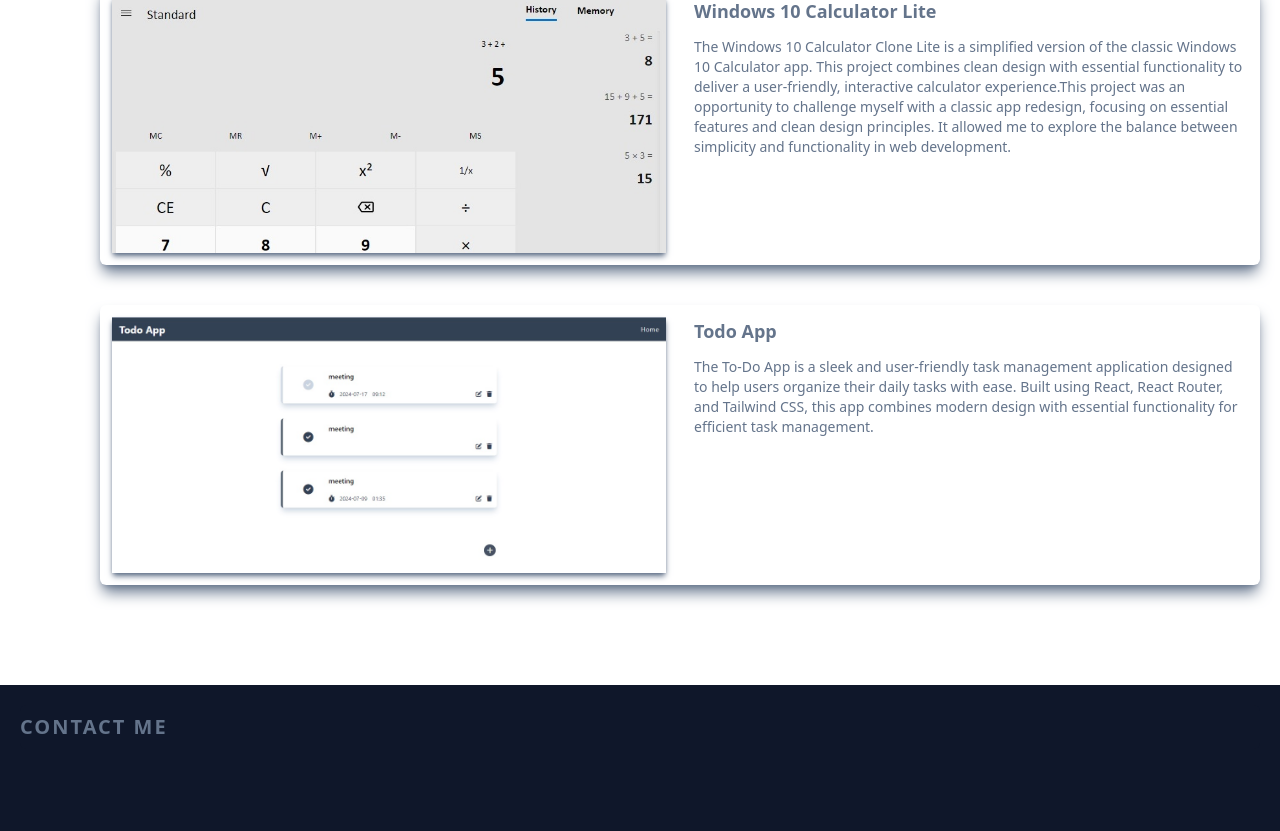
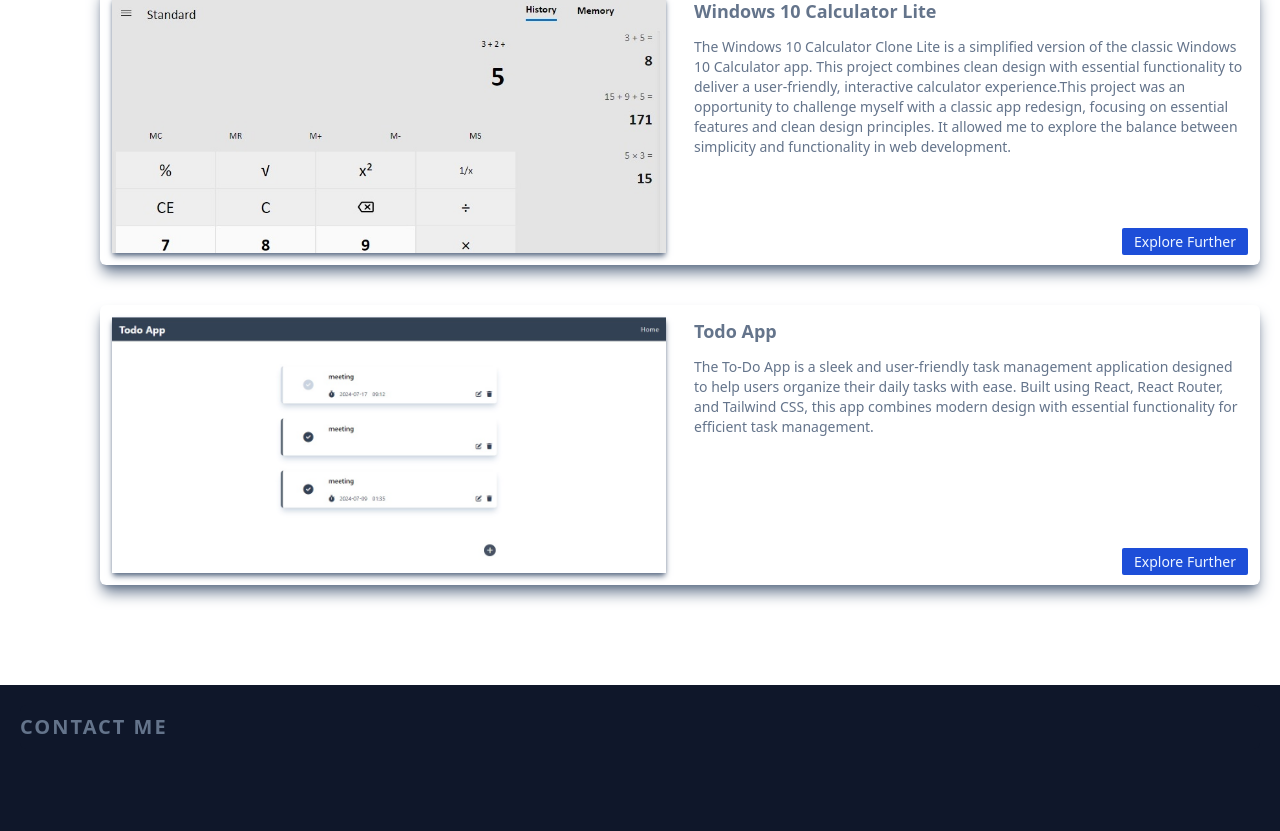
Before and after one commit to adebimpe-adetomiwa-22/adebimpe-adetomiwa-22.github.io, a React (Vite) app: page / in a window 1280 px wide. Shown: the part 1803-2634 px from the top of the page. Built offline with nearby package versions, Linux system fonts and the light colour scheme.

Commit message:
add links to projects and style it

```diff
--- a/src/components/Project.jsx
+++ b/src/components/Project.jsx
@@ -19,6 +19,14 @@
                 <div className="project--texts">
                     <p>{data.description}</p>
                 </div>
+                <div className="check-out-project mt-auto text-right">
+                    <a
+                        href={data.link}
+                        className="bg-blue-700 text-blue-50 px-3 py-1 rounded-sm text-xs md:text-sm transition hover:opacity-80"
+                    >
+                        Explore Further
+                    </a>
+                </div>
             </div>
         </div>
     );
--- a/src/components/Projects.jsx
+++ b/src/components/Projects.jsx
@@ -18,7 +18,7 @@
             name: 'Todo App',
             description:
                 'The To-Do App is a sleek and user-friendly task management application designed to help users organize their daily tasks with ease. Built using React, React Router, and Tailwind CSS, this app combines modern design with essential functionality for efficient task management.',
-            link: '',
+            link: 'https://adebimpe-adetomiwa-22.github.io/todo-app',
             image: todoImage,
         },
     ]);
--- a/src/index.css
+++ b/src/index.css
@@ -186,7 +186,7 @@
     }
 
     .project--texts {
-        @apply text-sm;
+        @apply text-sm mb-7;
     }
 
     .sub-title {
@@ -276,6 +276,8 @@
     .form-content.send {
         @apply bg-blue-700 text-blue-50 py-2 rounded-md flex justify-center items-center cursor-pointer transition-all duration-200;
 
+        @apply hover:opacity-80;
+
         @apply md:py-3;
         @apply lg:py-4;
     }
```
